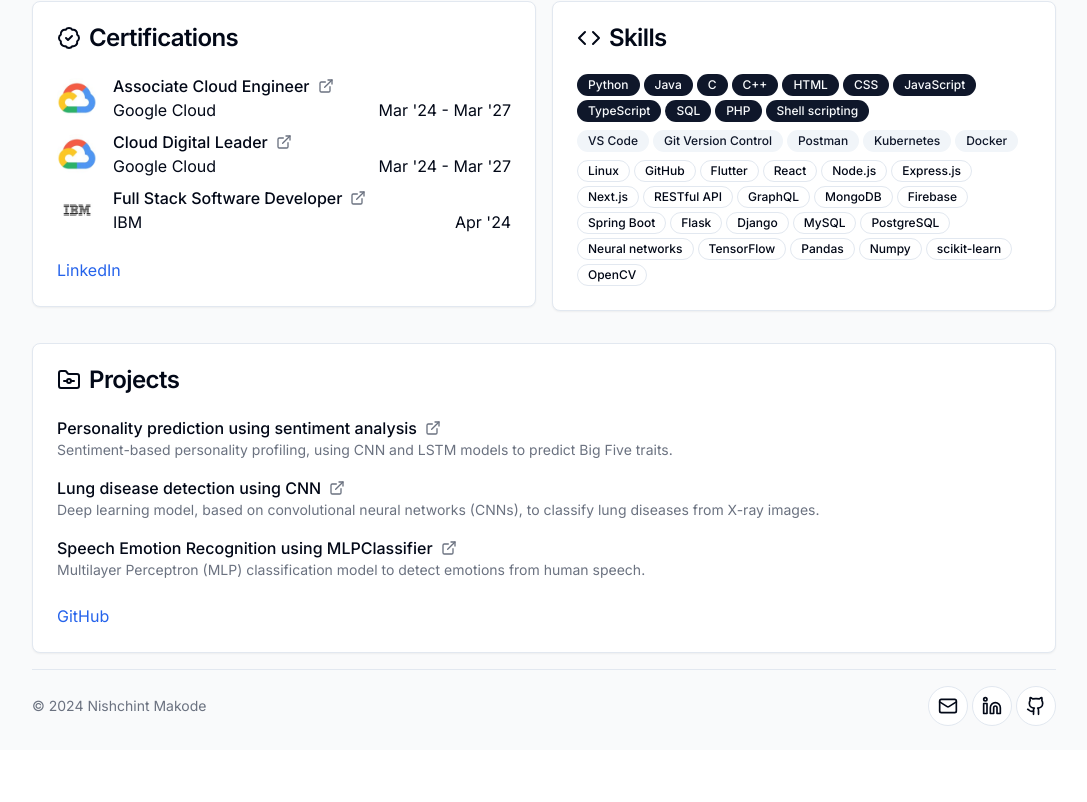
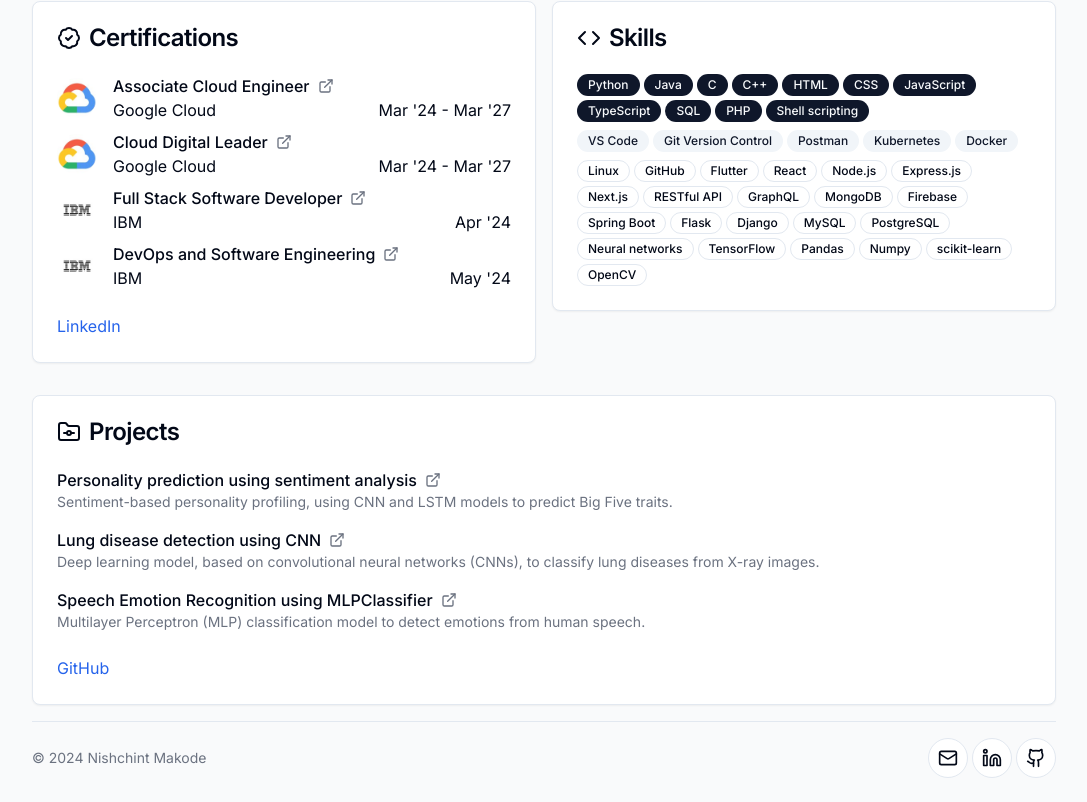
Before and after one commit to nishchintmakode/portfolio-web, a Next.js app: page / in a window 1280 px wide. Shown: the part 1107-1909 px from the top of the page, without its empty margins (96-1183 px from the left). Before the commit the page ends 1857 px from the top, so only its background shows below. Built offline with nearby package versions, Linux system fonts and the light colour scheme.

Commit message:
Update certifications.tsx

```diff
--- a/src/components/qualifications/certifications.tsx
+++ b/src/components/qualifications/certifications.tsx
@@ -92,6 +92,24 @@ const Certifications = () => {
                 </div>
               </div>
             </div>
+            <div className="flex items-center gap-4">
+              <Avatar>
+                <AvatarImage src="/ibm_logo.jpg" alt="ibm_logo" />
+                <AvatarFallback>IBM</AvatarFallback>
+              </Avatar>
+              <div className="flex-1">
+                <div className="flex items-center font-medium">
+                  DevOps and Software Engineering
+                  <ExternalLink className="w-4 h-4 ml-2 text-gray-500 dark:text-gray-400" />
+                </div>
+                <div className="flex justify-between items-center">
+                  <span>IBM</span>
+                  <div className="flex items-center gap-1">
+                    <span>May &#39;24</span>
+                  </div>
+                </div>
+              </div>
+            </div>
           </div>
         </CardContent>
         <CardFooter>
```
